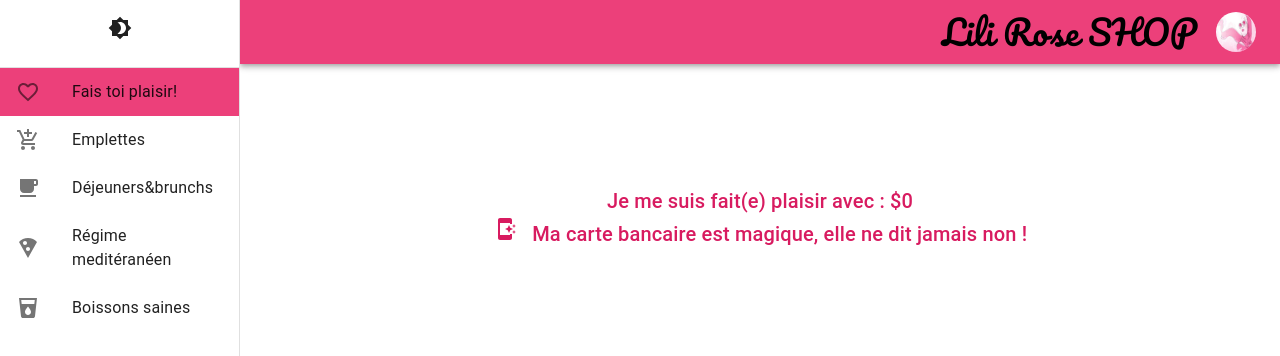
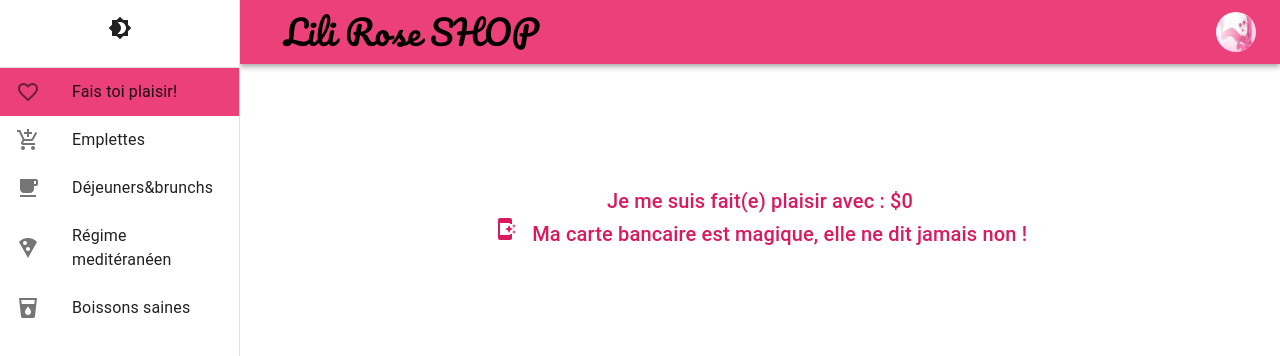
Before and after one commit to lylyrosy/liliroseshop, a React (Create React App) app: page / in a window 1280 px wide. Shown: the top 356 px of the page. Built offline with nearby package versions, Linux system fonts and the light colour scheme; a web font is replaced by a local one.

Commit message:
ffffffffffffffffffff

```diff
--- a/src/composants/MusicPlayerSlider.js
+++ b/src/composants/MusicPlayerSlider.js
@@ -38,7 +38,7 @@ const WallPaper = styled('div')({
 
   // top: ({ theme }) => theme.breakpoints.up('sm') ? '80px' : theme.breakpoints.up('md') ? '65px' : 0,
 
-  top:'73px',
+  top:'80px',
   left: 0,
   overflow: 'hidden',
 //   background: 'linear-gradient(rgb(255, 38, 142) 0%, rgb(255, 105, 79) 100%)',
@@ -53,7 +53,7 @@ background: ({ theme }) => theme.palette.mode === 'dark' ?
     width: '140%',
     height: '140%',
     position: 'absolute',
-    top: '-40%',
+    // top: '-40%',
     right: '-50%',
     // background:
     //   'radial-gradient(at center center, rgb(62, 79, 249) 0%, rgba(62, 79, 249, 0) 64%)',
--- a/src/composants/appbar.jsx
+++ b/src/composants/appbar.jsx
@@ -86,7 +86,7 @@ const Appbar = ({drawerwidth, showdraw}) => {
 
         </IconButton>
 
-          <Link
+          {/* <Link
             href="/"
             underline="none"
             sx={{ flexGrow: 1, '&:hover': { fontSize: '30px' }, fontSize:'25px', fontFamily:'Indie Flower, cursive;', fontWeight:400, fontStyle:'normal '}}
@@ -95,11 +95,11 @@ const Appbar = ({drawerwidth, showdraw}) => {
             color={"inherit"}
           >
 
-          </Link>
+          </Link> */}
 
 
 
-<Typography variant={ smUp ? 'h4' : mdUp ? 'h4' : 'h4'  }  color="initial" sx={{fontFamily:'Pacifico, cursive;', fontWeight:400, fontStyle:'normal '}}>Lili Rose SHOP &nbsp; </Typography>
+<Typography variant={ smUp ? 'h4' : mdUp ? 'h4' : 'h4'  }  color="initial" sx={{flexGrow: 1, ml:'20px' ,fontFamily:'Pacifico, cursive;', fontWeight:400, fontStyle:'normal '}}>Lili Rose SHOP &nbsp; </Typography>
 
           <Avatar variant="circular" src="/liliroseshop/images/vecto.png" />
         </Toolbar>
```
